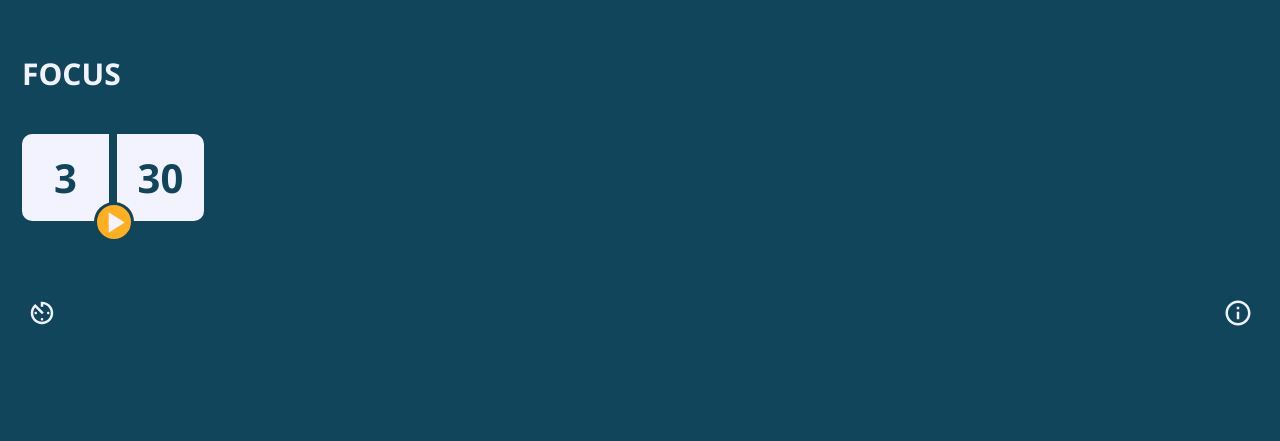
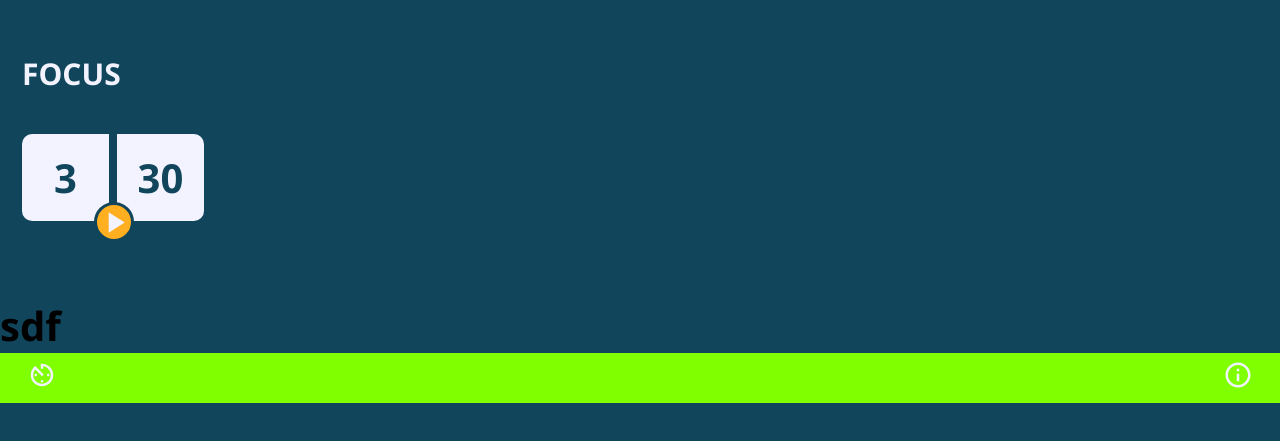
Before and after one commit to surajrathod/eagluet, an Electron app: page src/index.html in a window 1280 px wide. Shown: the part 51-492 px from the top of the page. Drawn offline with Linux system fonts and the light colour scheme.

Commit message:
added setting area

```diff
--- a/src/index.html
+++ b/src/index.html
@@ -67,6 +67,10 @@
         </div>
       </div>
     </div>
+
+    <div class="timer__setting__area">
+      <h1>sdf</h1>
+    </div>
     <!-- bottom navigation -->
     <footer class="bottom__footer">
       <div class="icon timer__btn">
--- a/src/style/style.css
+++ b/src/style/style.css
@@ -47,9 +47,11 @@ nav.navigations {
   display: flex;
   flex-direction: row;
   justify-content: space-between;
-  margin-left: 1.35em;
-  margin-right: 1.35em;
-  height: 2em;
+  align-items: center;
+  padding-left: 1.35em;
+  padding-right: 1.35em;
+  height: 2.5em;
+  background-color: chartreuse;
 }
 
 .clock__area {
```
